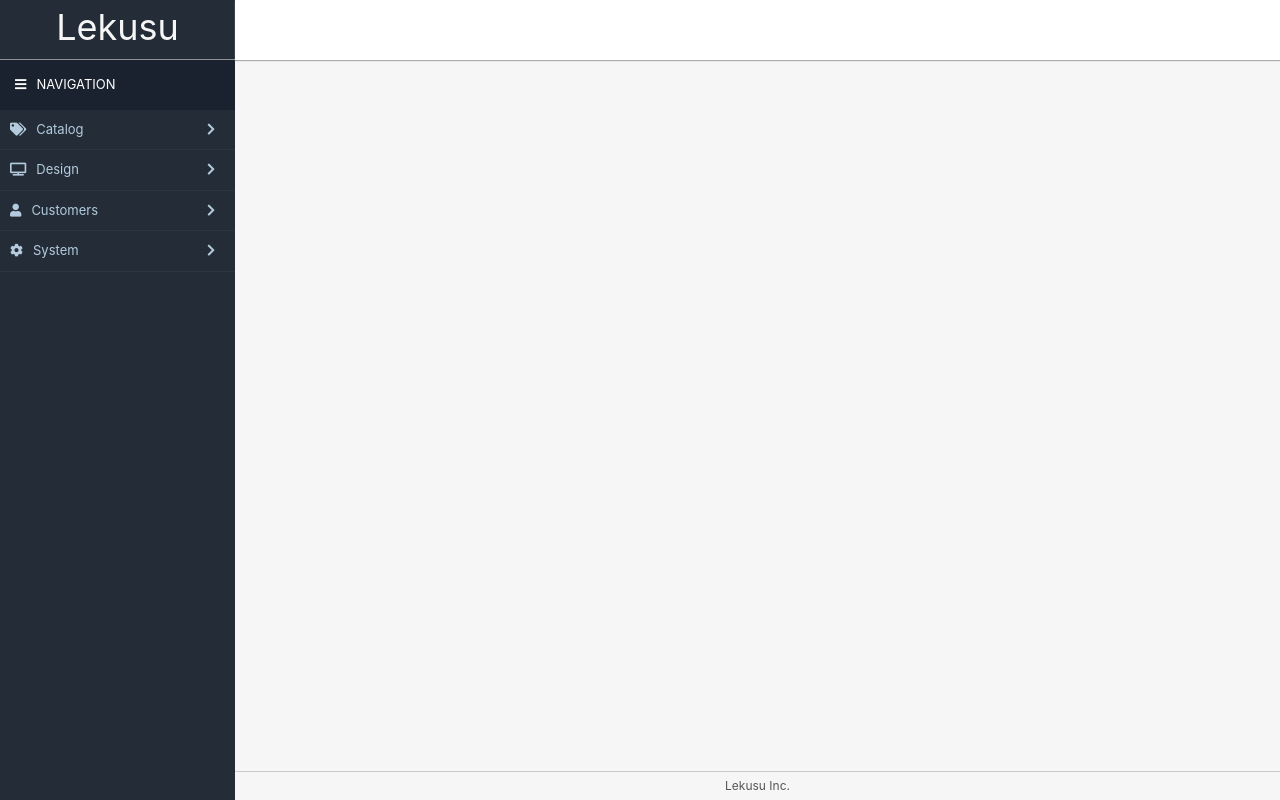
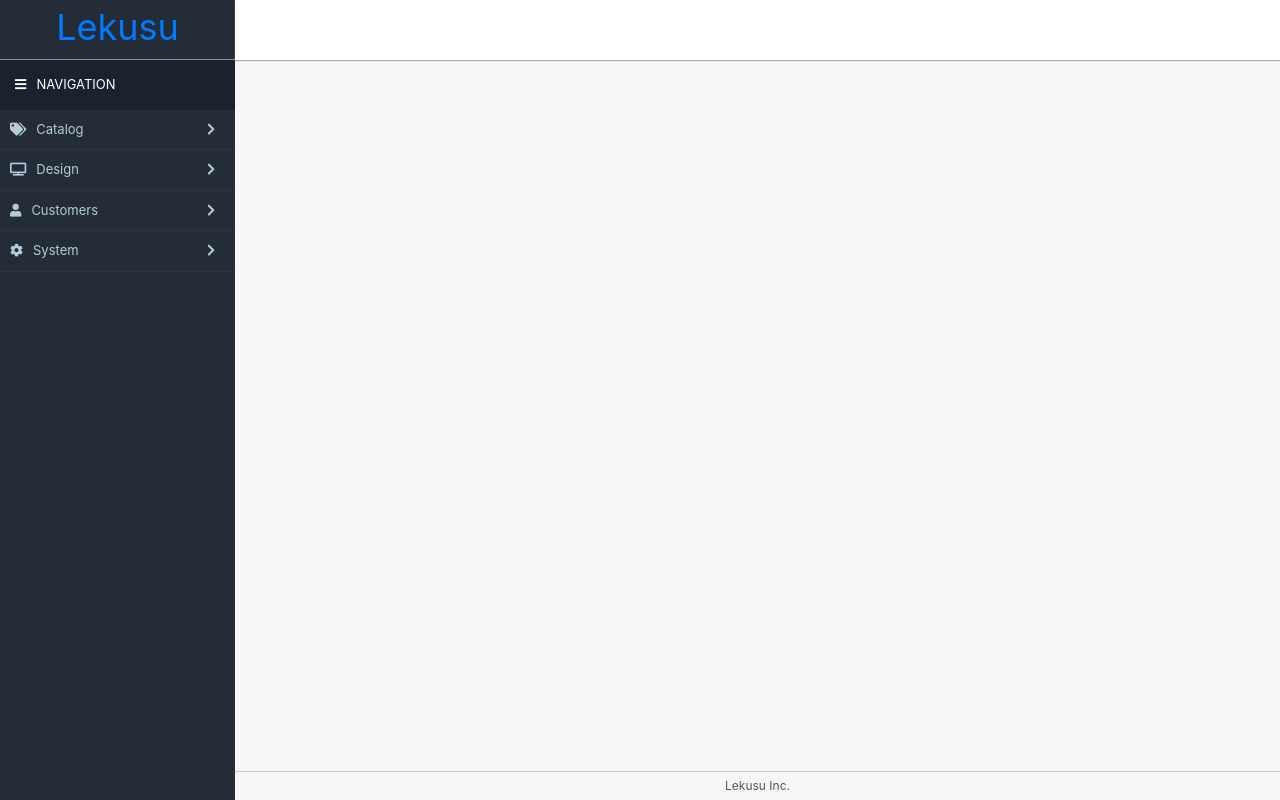
Before and after one commit to Eliondez/ng-shop, a Django app: page /admin/ in a window 1280 px wide. Run offline with Django 3.2, Linux system fonts and the light colour scheme; some libraries are stand-ins or nearby versions.

Commit message:
Ссылки

```diff
--- a/main/static/main/css/base.css
+++ b/main/static/main/css/base.css
@@ -64,13 +64,16 @@
   padding: 0;
 }
 
+#sider-cont a {
+  text-decoration: none;
+}
+
 #sider-cont ul li a{
   color: #b3cbdd;
   padding: 10px;
   display: block;
   font-size: 13px;
   border-bottom: 1px solid #2b3642;
-  text-decoration: none;
   display: flex;
   align-items: baseline;
 }
--- a/main/templates/main/admin.html
+++ b/main/templates/main/admin.html
@@ -2,7 +2,7 @@
 {% block content %}
   <div id="main-cont">
     <div id="sider-cont">
-      <div class="sider-head">Lekusu</div>
+      <div class="sider-head"><a href="/">Lekusu</a></div>
       <div class="nav-head">
           <i class="fas fa-bars"></i>NAVIGATION
       </div>
--- a/main/templates/main/index.html
+++ b/main/templates/main/index.html
@@ -11,7 +11,7 @@
   <script src="https://cdnjs.cloudflare.com/ajax/libs/popper.js/1.14.6/umd/popper.min.js" integrity="sha384-wHAiFfRlMFy6i5SRaxvfOCifBUQy1xHdJ/yoi7FRNXMRBu5WHdZYu1hA6ZOblgut" crossorigin="anonymous"></script>
   <script src="{% static 'main/bootstrap/js/bootstrap.min.js' %}"></script>
 </head>
-<body>
-  <a href="/admin">Админочка!</a>
+<body style="display: flex; justify-content: center; height: 100vh; flex-direction: column;">
+  <a style="text-align: center;" href="/admin">Админочка!</a>
 </body>
 </html>
```
